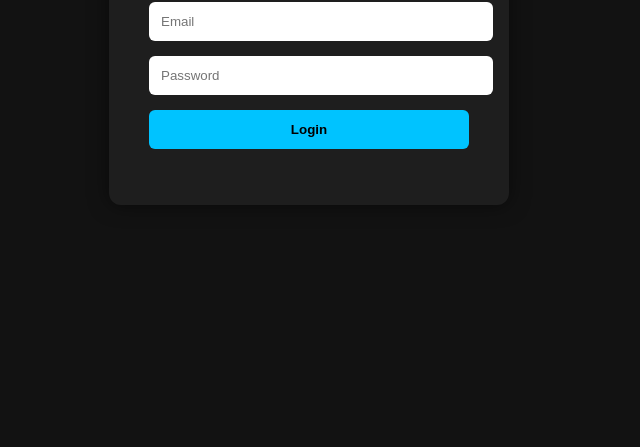
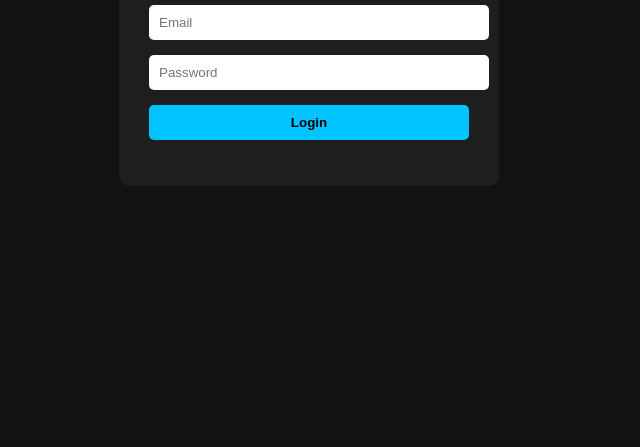
Before and after one commit to suaiimo22/bus-booking, a website: page public/login.html in a window 1280 px wide. Shown: the part 353-800 px from the top of the page, without its empty margins (331-971 px from the left). Drawn offline with Linux system fonts and the light colour scheme.

Commit message:
fix login click bug

```diff
--- a/public/login.html
+++ b/public/login.html
@@ -8,44 +8,46 @@ body {
 margin: 0;
 background: #121212;
 font-family: Arial, sans-serif;
+color: white;
+}
+
+.wrapper {
+width: 100%;
+height: 100vh;
 display: flex;
 justify-content: center;
 align-items: center;
-height: 100vh;
-color: white;
 }
 
-.login-container {
+.login-box {
 background: #1e1e1e;
-padding: 40px;
-border-radius: 12px;
+padding: 30px;
+border-radius: 10px;
 width: 320px;
-box-shadow: 0 0 20px rgba(0,0,0,0.5);
+text-align: center;
 }
 
 h2 {
-text-align: center;
-margin-bottom: 25px;
 color: #00c3ff;
+margin-bottom: 20px;
 }
 
 input {
 width: 100%;
-padding: 12px;
+padding: 10px;
 margin-bottom: 15px;
-border-radius: 6px;
 border: none;
-outline: none;
+border-radius: 5px;
 }
 
 button {
 width: 100%;
-padding: 12px;
+padding: 10px;
+background: #00c3ff;
 border: none;
-border-radius: 6px;
-background: #00c3ff;
+border-radius: 5px;
+cursor: pointer;
 font-weight: bold;
-cursor: pointer;
 }
 
 button:hover {
@@ -53,16 +55,16 @@ opacity: 0.9;
 }
 
 #message {
-text-align: center;
-margin-top: 15px;
-color: #ff4d4d;
+margin-top: 10px;
+color: red;
 }
 </style>
 </head>
 
 <body>
 
-<div class="login-container">
+<div class="wrapper">
+<div class="login-box">
 <h2>Login</h2>
 
 <form id="loginForm">
@@ -72,6 +74,7 @@ color: #ff4d4d;
 </form>
 
 <p id="message"></p>
+</div>
 </div>
 
 <script>
@@ -97,7 +100,6 @@ const data = await response.json();
 if (response.ok && data.token) {
 localStorage.setItem("token", data.token);
 
-// Decode token untuk cek role
 const payload = JSON.parse(atob(data.token.split(".")[1]));
 
 if (payload.role === "admin") {
@@ -113,7 +115,7 @@ data.message || "Login gagal";
 
 } catch (error) {
 document.getElementById("message").innerText =
-"Server error. Coba lagi.";
+"Server error";
 }
 });
 </script>
```
